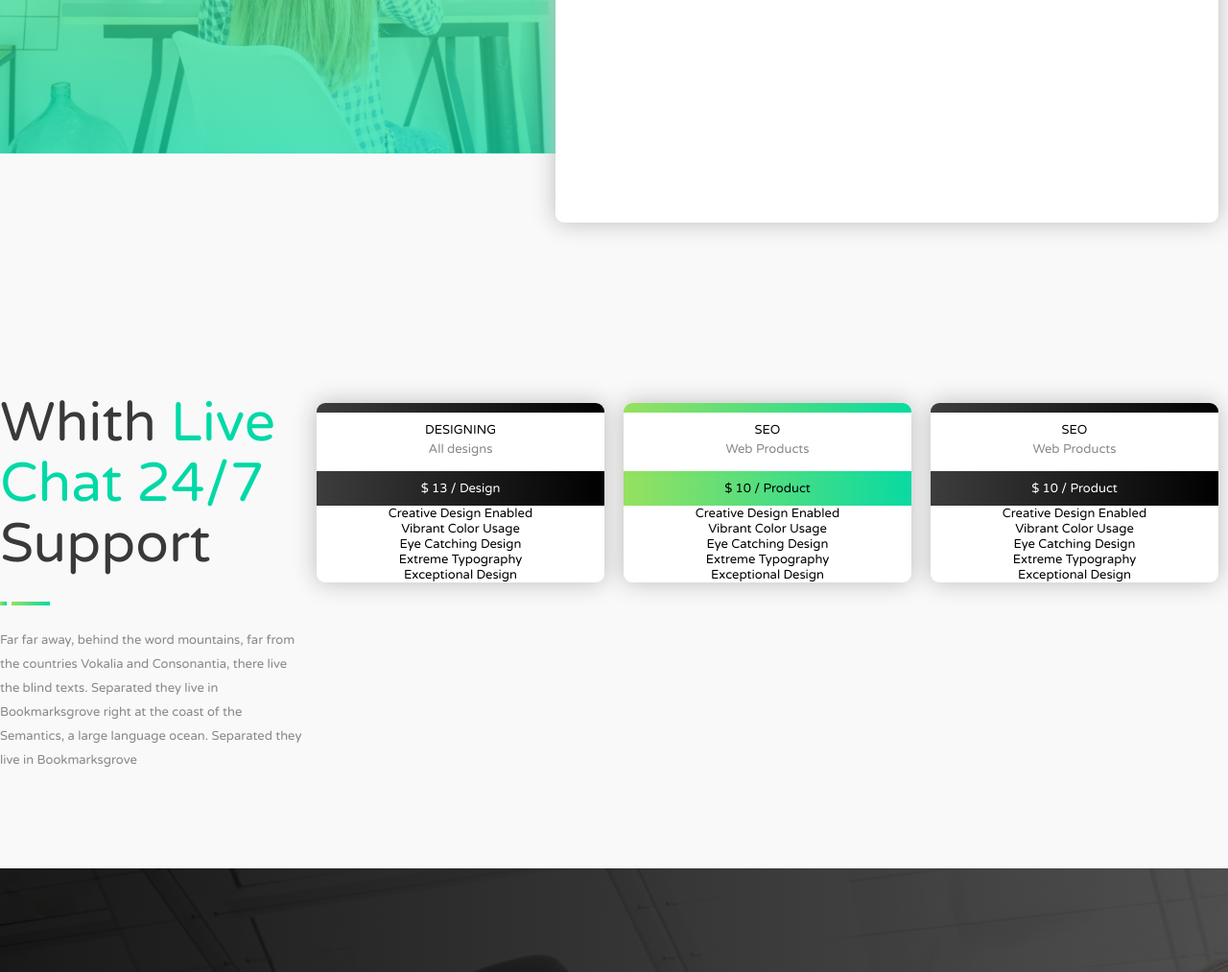
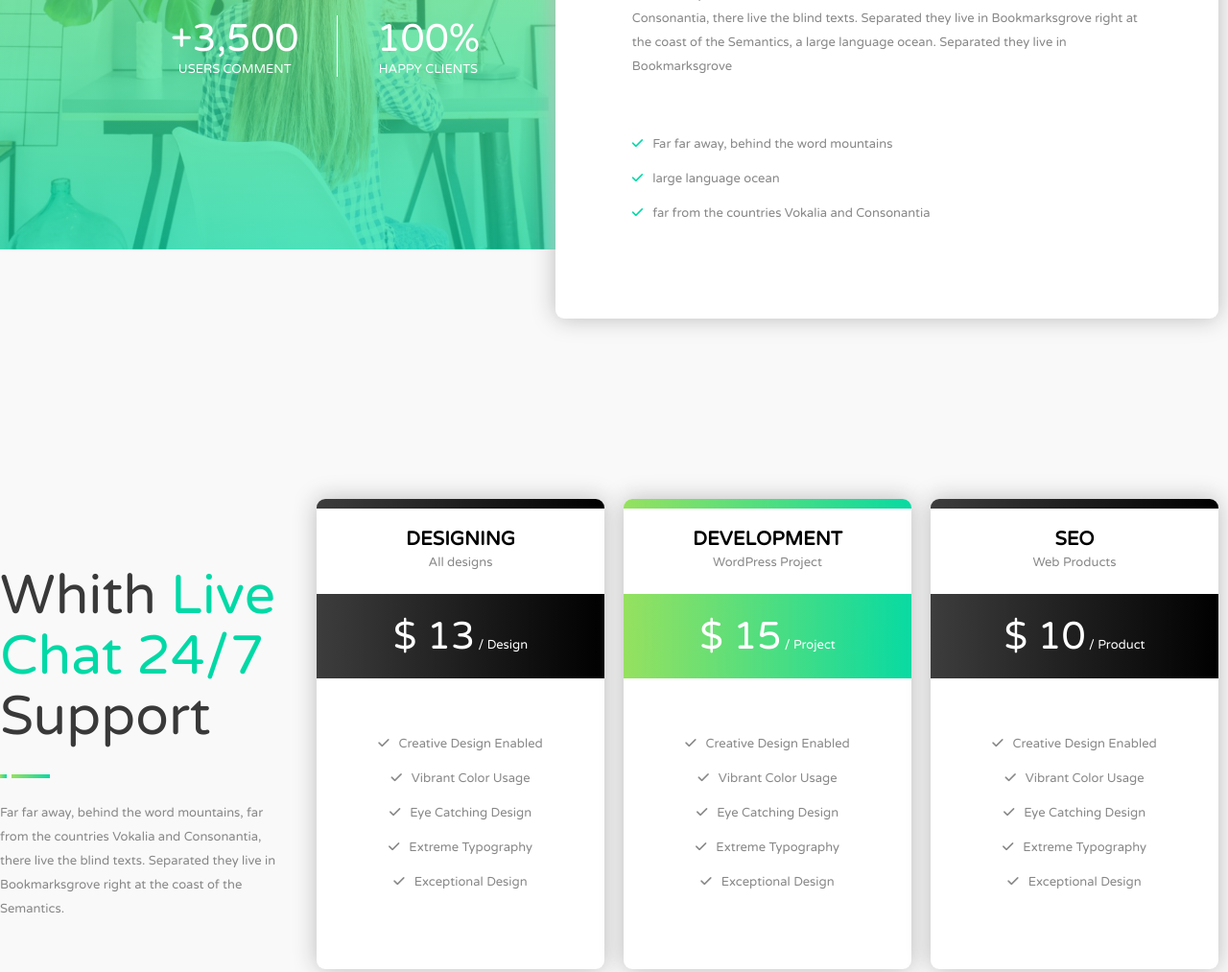
Before and after one commit to Polidora90/proj-html-vuejs, a website: page index.html in a window 1280 px wide. Shown: the part 4220-5233 px from the top of the page at 96% size. Drawn offline with nearby package versions, Linux system fonts and the light colour scheme.

Commit message:
sezione 4

```diff
--- a/index.html
+++ b/index.html
@@ -258,19 +258,19 @@
                 <div class="container flex">
                     <div class="img-green-panel flex">
                         <div class="text">
-                            <div class="text-center">
+                            <div class="text-center big-text">
                                 280
                             </div>
                             <div class="text-center">
                                 PROJECTS
                             </div>
                             <div class="flex">
-                                <div class="text">
-                                    <div class="text-center">+3,500</div>
+                                <div class="text result-container">
+                                    <div class="text-center results">+3,500</div>
                                     <div class="text-center">USERS COMMENT</div>
                                 </div>
-                                <div class="text">
-                                    <div class="text-center">100%</div>
+                                <div class="text result-container">
+                                    <div class="text-center results">100%</div>
                                     <div class="text-center">HAPPY CLIENTS</div>
                                 </div>
                             </div>
@@ -281,17 +281,17 @@
                     </div>
 
                     <div class="white-panel">
-                        <h2>we <span>Love</span> What We Do</h2>
+                        <h2>We <span>Love</span> What We Do</h2>
                         <div class="green-line">
                             <div class="green-small-line"></div>
                             <div class="green-big-line"></div>
                         </div>
                         <P>Far far away, behind the word mountains, far from the countries Vokalia and Consonantia, there live the blind texts. Separated they live in Bookmarksgrove right at the coast of the Semantics, a large language ocean. Separated they live in Bookmarksgrove</P>
 
-                        <ul>
-                            <li>Far far away, behind the word mountains</li>
-                            <li>large language ocean</li>
-                            <li>far from the countries Vokalia and Consonantia</li>
+                        <ul class="pointed-list">
+                            <li><i class="fas fa-check"></i>Far far away, behind the word mountains</li>
+                            <li><i class="fas fa-check"></i>large language ocean</li>
+                            <li><i class="fas fa-check"></i>far from the countries Vokalia and Consonantia</li>
                         </ul>
 
                     </div>
@@ -312,7 +312,7 @@
                                 <div class="green-big-line"></div>
                             </div>
 
-                            <P>Far far away, behind the word mountains, far from the countries Vokalia and Consonantia, there live the blind texts. Separated they live in Bookmarksgrove right at the coast of the Semantics, a large language ocean. Separated they live in Bookmarksgrove</P>
+                            <P>Far far away, behind the word mountains, far from the countries Vokalia and Consonantia, there live the blind texts. Separated they live in Bookmarksgrove right at the coast of the Semantics.</P>
                         </div>
 
                         <div class="col-3">
@@ -326,17 +326,19 @@
 
                                 <div class="dark-background">
                                     <div class="price text-center">
-                                        <span>$ 13 / Design</span>
+                                        <div>
+                                            <span>$ 13</span> / Design
+                                        </div>
                                     </div>
                                 </div>
 
-                                <div class="list text-center">
+                                <div class="pointed-list text-center">
                                     <ul>
-                                        <li>Creative Design Enabled</li>
-                                        <li>Vibrant Color Usage</li>
-                                        <li>Eye Catching Design</li>
-                                        <li>Extreme Typography</li>
-                                        <li>Exceptional Design</li>
+                                        <li><i class="fas fa-check"></i>Creative Design Enabled</li>
+                                        <li><i class="fas fa-check"></i>Vibrant Color Usage</li>
+                                        <li><i class="fas fa-check"></i>Eye Catching Design</li>
+                                        <li><i class="fas fa-check"></i>Extreme Typography</li>
+                                        <li><i class="fas fa-check"></i>Exceptional Design</li>
                                     </ul>
                                 </div>
                             </div>
@@ -347,23 +349,23 @@
                                 <div class="green-banner"></div>
 
                                 <div class="service text-center">
-                                    <span>SEO</span>
-                                    <p>Web Products</p>
+                                    <span>DEVELOPMENT</span>
+                                    <p>WordPress Project</p>
                                 </div>
 
                                 <div class="green-background">
                                     <div class="price text-center">
-                                        <span>$ 10 / Product</span>
+                                        <span>$ 15</span> / Project
                                     </div>
                                 </div>
 
-                                <div class="list text-center">
+                                <div class="pointed-list text-center">
                                     <ul>
-                                        <li>Creative Design Enabled</li>
-                                        <li>Vibrant Color Usage</li>
-                                        <li>Eye Catching Design</li>
-                                        <li>Extreme Typography</li>
-                                        <li>Exceptional Design</li>
+                                        <li><i class="fas fa-check"></i>Creative Design Enabled</li>
+                                        <li><i class="fas fa-check"></i>Vibrant Color Usage</li>
+                                        <li><i class="fas fa-check"></i>Eye Catching Design</li>
+                                        <li><i class="fas fa-check"></i>Extreme Typography</li>
+                                        <li><i class="fas fa-check"></i>Exceptional Design</li>
                                     </ul>
                                 </div>
                             </div>
@@ -380,17 +382,17 @@
 
                                 <div class="dark-background">
                                     <div class="price text-center">
-                                        <span>$ 10 / Product</span>
+                                        <span>$ 10</span> / Product
                                     </div>
                                 </div>
 
-                                <div class="list text-center">
+                                <div class="pointed-list text-center">
                                     <ul>
-                                        <li>Creative Design Enabled</li>
-                                        <li>Vibrant Color Usage</li>
-                                        <li>Eye Catching Design</li>
-                                        <li>Extreme Typography</li>
-                                        <li>Exceptional Design</li>
+                                        <li><i class="fas fa-check"></i>Creative Design Enabled</li>
+                                        <li><i class="fas fa-check"></i>Vibrant Color Usage</li>
+                                        <li><i class="fas fa-check"></i>Eye Catching Design</li>
+                                        <li><i class="fas fa-check"></i>Extreme Typography</li>
+                                        <li><i class="fas fa-check"></i>Exceptional Design</li>
                                     </ul>
                                 </div>
                             </div>
--- a/src/partials/_common.scss
+++ b/src/partials/_common.scss
@@ -77,3 +77,17 @@ img {
     position: absolute;
     transform: rotate(270deg);
 }
+
+.pointed-list {
+    color: $defaultTextColor;
+    padding-top: $spacing*2;
+
+    li {
+        padding-top: $spacing;
+
+        i {
+            padding-right: $spacing/2;
+        }
+    }
+
+}
--- a/src/partials/_main.scss
+++ b/src/partials/_main.scss
@@ -187,6 +187,7 @@
 //SEZIONE 4 pannelli sovrapposti
 .section-4 {
     background-color: $lightGreyBackground;
+    padding-top: $spacing*10;
 
     .container {
         position: relative;
@@ -208,16 +209,45 @@
 
             .text {
                 z-index: 3;
+
+                .big-text {
+                    font-size: 100px;
+                }
+
+                .result-container {
+                    padding: 0 $spacing*2;
+                    margin-top: $spacing*2;
+
+
+                    &:first-of-type {
+                        border-right: 1px solid $white;
+                    }
+
+                    .results {
+                        font-size: 40px;
+                    }
+                }
+
             }
         }
 
         .white-panel {
             z-index: 3;
             width: 54%;
-            padding: $spacing*3;
+            padding: $spacing*4;
             position: absolute;
             height: 102%;
             right: 0;
+
+            h2 {
+                padding-right: $spacing*6;
+            }
+
+            .pointed-list {
+                i {
+                    color: $greenText;
+                }
+            }
         }
     }
 }
@@ -226,8 +256,17 @@
 .section-4bis {
     background-color: $lightGreyBackground;
 
+    .col-3 {
+        &:first-of-type {
+            padding-right: $spacing;
+            padding-top: $spacing*4;
+            padding-bottom: $spacing*2;
+        }
+    }
+
     .white-panel {
         padding: 0 0;
+        height: 100%;
         overflow: hidden;
 
         .dark-banner {
@@ -237,21 +276,36 @@
 
         .service,
         .price {
-            padding: ($spacing/2) $spacing;
+            padding: $spacing;
         }
 
         .dark-background {
             background: $gradientDark;
-            color:white;
+            color: $white;
         }
 
         .green-banner,
         .green-background {
             background: $gradientGreen;
+            color: $white;
         }
 
         .green-banner {
             height: 10px;
+        }
+
+        .service {
+            span {
+                font-size: 20px;
+                font-weight: bold;
+            }
+        }
+
+        .price {
+            span {
+                font-size: 40px;
+                font-weight: lighter;
+            }
         }
 
 
```
Also changed, not shown: dist/app.css.
